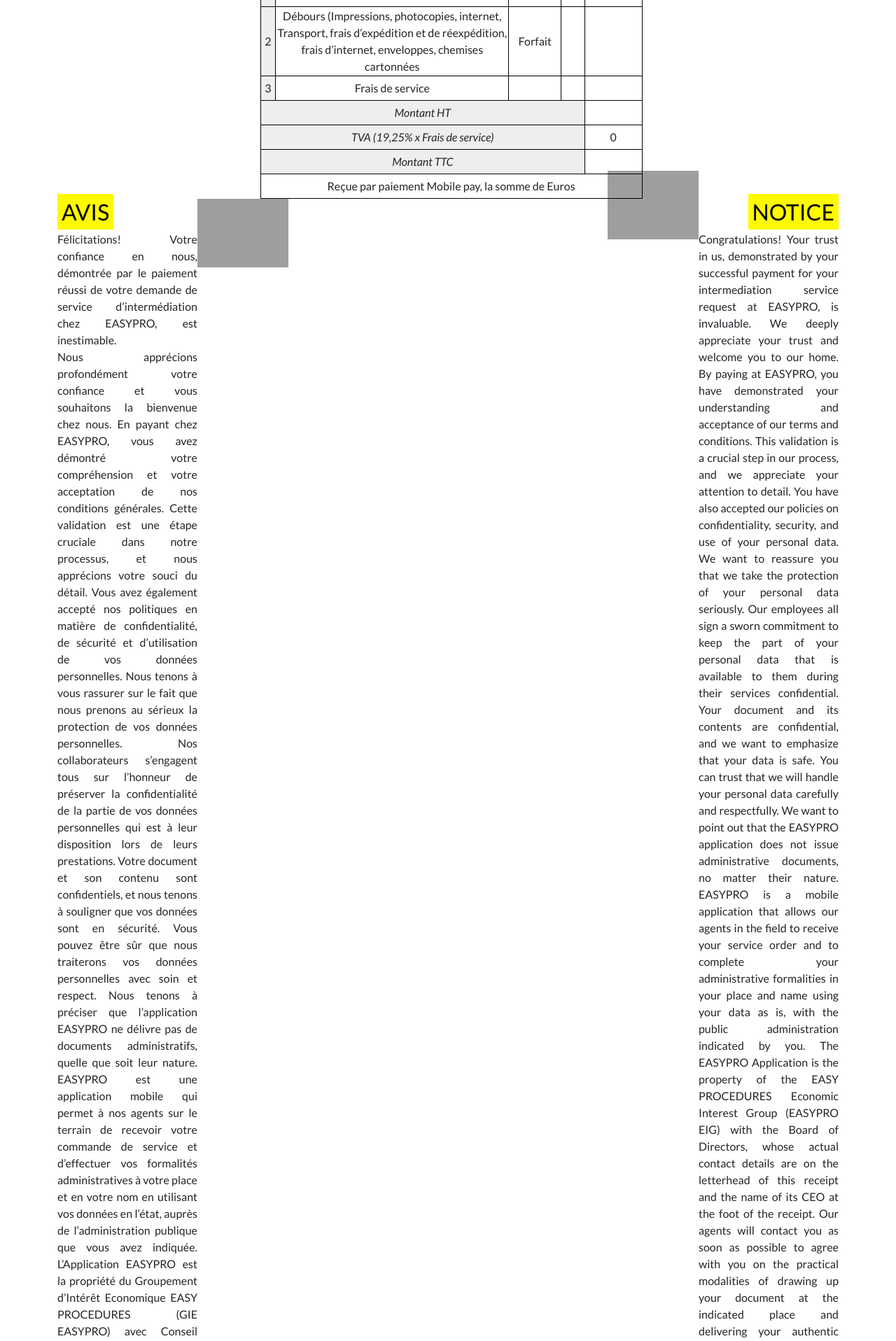
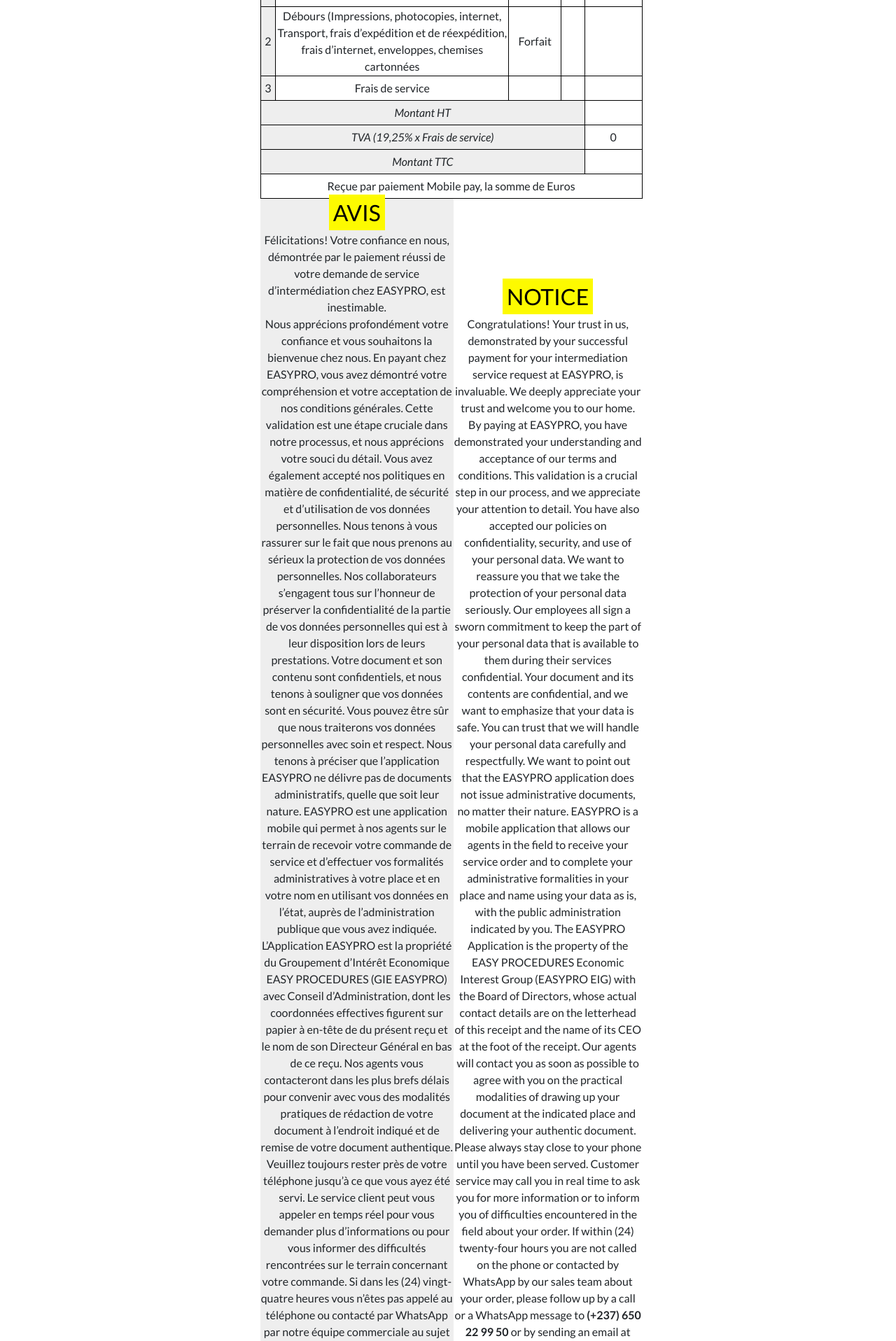
Before and after one commit to adigxs/easypro237, a Django app: template request/templates/receipt.html in a window 1280 px wide. Shown: the part 481-2397 px from the top of the page at 70% size. Run offline with Django 3.2, Linux system fonts and the light colour scheme; the template is opened without the code that fills it, so the values that code supplies are empty; some libraries are stand-ins or nearby versions; grey boxes are pictures that could not be loaded.

Commit message:
Update receipt file.

```diff
--- a/request/templates/receipt.html
+++ b/request/templates/receipt.html
@@ -38,6 +38,11 @@
                 text-align: center;
                 float: none;
             }
+<!--            @page {-->
+<!--                @frame notice-english {-->
+<!--                    left: 44pt;-->
+<!--                }-->
+<!--            }-->
         </style>
     </head>
     <body>
@@ -139,34 +144,34 @@
                             <td colspan="5" class="colspan" style="background-color: transparent">Reçue par paiement Mobile pay, la somme de <strong>{{ total_amount_in_words }}</strong> {% if currency_code == "XAF" %}Francs CFA{% else %} Euros {% endif %}</td>
                         </tr>
                     </table>
-<!--                    <table id="notices" style="border-style: none">-->
-<!--                        <tr style="border-style: none">-->
-<!--                            <td style="border-style: none">-->
-<!--                                <h3><mark style="background-color: #fdfa00">AVIS</mark></h3>-->
-<!--                                Félicitations! Votre confiance en nous, démontrée par le paiement réussi de votre demande de service d’intermédiation chez EASYPRO, est inestimable.<br> Nous apprécions profondément votre confiance et vous souhaitons la bienvenue chez nous.-->
-<!--                                En payant chez EASYPRO, vous avez démontré votre compréhension et votre acceptation de nos conditions générales. Cette validation est une étape cruciale dans notre processus, et nous apprécions votre souci du détail. Vous avez également accepté nos politiques en matière de confidentialité, de sécurité et d’utilisation de vos données personnelles. Nous tenons à vous rassurer sur le fait que nous prenons au sérieux la protection de vos données personnelles. Nos collaborateurs s’engagent tous sur l’honneur de préserver la confidentialité de la partie de vos données personnelles qui est à leur disposition lors de leurs prestations. Votre document et son contenu sont confidentiels, et nous tenons à souligner que vos données sont en sécurité. Vous pouvez être sûr que nous traiterons vos données personnelles avec soin et respect.-->
-<!--                                Nous tenons à préciser que l’application EASYPRO ne délivre pas de documents administratifs, quelle que soit leur nature. EASYPRO est une application mobile qui permet à nos agents sur le terrain de recevoir votre commande de service et d’effectuer vos formalités administratives à votre place et en votre nom en utilisant vos données en l’état, auprès de l’administration publique que vous avez indiquée. L’Application EASYPRO est la propriété du Groupement d’Intérêt Economique EASY PROCEDURES (GIE EASYPRO) avec Conseil d’Administration, dont les coordonnées effectives figurent sur papier à en-tête de du présent reçu et le nom de son Directeur Général en bas de ce reçu.-->
-<!--                                Nos agents vous contacteront dans les plus brefs délais pour convenir avec vous des modalités pratiques de rédaction de votre document à l’endroit indiqué et de remise de votre document authentique. Veuillez toujours rester près de votre téléphone jusqu’à ce que vous ayez été servi. Le service client peut vous appeler en temps réel pour vous demander plus d’informations ou pour vous informer des difficultés rencontrées sur le terrain concernant votre commande.-->
-<!--                                Si dans les (24) vingt-quatre heures vous n’êtes pas appelé au téléphone ou contacté par WhatsApp par notre équipe commerciale au sujet de votre commande, veuillez faire un suivi par un appel ou un message WhatsApp au (+237) 650 22 99 50 ou en envoyant un email à <a href="mailto:support@easyproonline.com">support@easyproonline.com</a>-->
-<!--                                Ne vous inquiétez pas, vous recevrez les réponses appropriées. Chez EASYPRO, nous privilégions le dialogue en toutes circonstances. C’est votre prière, une voie de recours en cas de problème. Contactez-nous par tout moyen laissant une trace écrite, si vous rencontrez des difficultés concernant la qualité ou la durée de notre prestation de service.-->
-<!--                                EASYPRO GIE et ses membres déclinent leurs responsabilités pour toutes demandes d’Extrait de Casier Judiciaire faites à moins de SEPT (07) jours ouvrables des dates limites des dépôts des dossiers administratifs, tant au Cameroun qu’à l’étranger.-->
-<!--                            </td>-->
-<!--                            <td style="border-style: none">-->
-<!--                                <h3><mark style="background-color: #fdfa00">NOTICE</mark></h3>-->
-<!--                                Congratulations! Your trust in us, demonstrated by your successful payment for your intermediation service request at EASYPRO, is invaluable. We deeply appreciate your trust and welcome you to our home.-->
-<!--                                By paying at EASYPRO, you have demonstrated your understanding and acceptance of our terms and conditions. This validation is a crucial step in our process, and we appreciate your attention to detail. You have also accepted our policies on confidentiality, security, and use of your personal data. We want to reassure you that we take the protection of your personal data seriously. Our employees all sign a sworn commitment to keep the part of your personal data that is available to them during their services confidential. Your document and its contents are confidential, and we want to emphasize that your data is safe. You can trust that we will handle your personal data carefully and respectfully.-->
-<!--                                We want to point out that the EASYPRO application does not issue administrative documents, no matter their nature. EASYPRO is a mobile application that allows our agents in the field to receive your service order and to complete your administrative formalities in your place and name using your data as is, with the public administration indicated by you. The EASYPRO Application is the property of the EASY PROCEDURES Economic Interest Group (EASYPRO EIG) with the Board of Directors, whose actual contact details are on the letterhead of this receipt and the name of its CEO at the foot of the receipt.-->
-<!--                                Our agents will contact you as soon as possible to agree with you on the practical modalities of drawing up your document at the indicated place and delivering your authentic document. Please always stay close to your phone until you have been served. Customer service may call you in real time to ask you for more information or to inform you of difficulties encountered in the field about your order.-->
-<!--                                If within (24) twenty-four hours you are not called on the phone or contacted by WhatsApp by our sales team about your order, please follow up by a call or a WhatsApp message to <strong>(+237) 650 22 99 50</strong> or by sending an email at <a href="mailto:support@easyproonline.com">support@easyproonline.com</a>-->
-<!--                                Do not worry; you will be provided with the proper answers. At EASYPRO, we favor dialogue in all circumstances. This is your prayer, a way of recourse in case of problems. Contact us by any means that leaves a written record if you encounter any difficulties with the quality or duration of our service delivery.-->
-<!--                                EASYPRO IEG and its members decline their responsibilities for any requests for Extract from the Criminal Record made less than SEVEN (07) working days before the deadlines for submitting administrative files, both in Cameroon and abroad-->
-<!--                            </td>-->
-<!--                        </tr>-->
-<!--                    </table>-->
+                    <table id="notices" style="border-style: none" >
+                        <tr style="border-style: none; height: 300px">
+                            <td style="border-style: none">
+                                <h3><mark style="background-color: #fdfa00">AVIS</mark></h3>
+                                Félicitations! Votre confiance en nous, démontrée par le paiement réussi de votre demande de service d’intermédiation chez EASYPRO, est inestimable.<br> Nous apprécions profondément votre confiance et vous souhaitons la bienvenue chez nous.
+                                En payant chez EASYPRO, vous avez démontré votre compréhension et votre acceptation de nos conditions générales. Cette validation est une étape cruciale dans notre processus, et nous apprécions votre souci du détail. Vous avez également accepté nos politiques en matière de confidentialité, de sécurité et d’utilisation de vos données personnelles. Nous tenons à vous rassurer sur le fait que nous prenons au sérieux la protection de vos données personnelles. Nos collaborateurs s’engagent tous sur l’honneur de préserver la confidentialité de la partie de vos données personnelles qui est à leur disposition lors de leurs prestations. Votre document et son contenu sont confidentiels, et nous tenons à souligner que vos données sont en sécurité. Vous pouvez être sûr que nous traiterons vos données personnelles avec soin et respect.
+                                Nous tenons à préciser que l’application EASYPRO ne délivre pas de documents administratifs, quelle que soit leur nature. EASYPRO est une application mobile qui permet à nos agents sur le terrain de recevoir votre commande de service et d’effectuer vos formalités administratives à votre place et en votre nom en utilisant vos données en l’état, auprès de l’administration publique que vous avez indiquée. L’Application EASYPRO est la propriété du Groupement d’Intérêt Economique EASY PROCEDURES (GIE EASYPRO) avec Conseil d’Administration, dont les coordonnées effectives figurent sur papier à en-tête de du présent reçu et le nom de son Directeur Général en bas de ce reçu.
+                                Nos agents vous contacteront dans les plus brefs délais pour convenir avec vous des modalités pratiques de rédaction de votre document à l’endroit indiqué et de remise de votre document authentique. Veuillez toujours rester près de votre téléphone jusqu’à ce que vous ayez été servi. Le service client peut vous appeler en temps réel pour vous demander plus d’informations ou pour vous informer des difficultés rencontrées sur le terrain concernant votre commande.
+                                Si dans les (24) vingt-quatre heures vous n’êtes pas appelé au téléphone ou contacté par WhatsApp par notre équipe commerciale au sujet de votre commande, veuillez faire un suivi par un appel ou un message WhatsApp au (+237) 650 22 99 50 ou en envoyant un email à <a href="mailto:support@easyproonline.com">support@easyproonline.com</a>
+                                Ne vous inquiétez pas, vous recevrez les réponses appropriées. Chez EASYPRO, nous privilégions le dialogue en toutes circonstances. C’est votre prière, une voie de recours en cas de problème. Contactez-nous par tout moyen laissant une trace écrite, si vous rencontrez des difficultés concernant la qualité ou la durée de notre prestation de service.
+                                EASYPRO GIE et ses membres déclinent leurs responsabilités pour toutes demandes d’Extrait de Casier Judiciaire faites à moins de SEPT (07) jours ouvrables des dates limites des dépôts des dossiers administratifs, tant au Cameroun qu’à l’étranger.
+                            </td>
+                            <td style="border-style: none">
+                                <h3><mark style="background-color: #fdfa00">NOTICE</mark></h3>
+                                Congratulations! Your trust in us, demonstrated by your successful payment for your intermediation service request at EASYPRO, is invaluable. We deeply appreciate your trust and welcome you to our home.
+                                By paying at EASYPRO, you have demonstrated your understanding and acceptance of our terms and conditions. This validation is a crucial step in our process, and we appreciate your attention to detail. You have also accepted our policies on confidentiality, security, and use of your personal data. We want to reassure you that we take the protection of your personal data seriously. Our employees all sign a sworn commitment to keep the part of your personal data that is available to them during their services confidential. Your document and its contents are confidential, and we want to emphasize that your data is safe. You can trust that we will handle your personal data carefully and respectfully.
+                                We want to point out that the EASYPRO application does not issue administrative documents, no matter their nature. EASYPRO is a mobile application that allows our agents in the field to receive your service order and to complete your administrative formalities in your place and name using your data as is, with the public administration indicated by you. The EASYPRO Application is the property of the EASY PROCEDURES Economic Interest Group (EASYPRO EIG) with the Board of Directors, whose actual contact details are on the letterhead of this receipt and the name of its CEO at the foot of the receipt.
+                                Our agents will contact you as soon as possible to agree with you on the practical modalities of drawing up your document at the indicated place and delivering your authentic document. Please always stay close to your phone until you have been served. Customer service may call you in real time to ask you for more information or to inform you of difficulties encountered in the field about your order.
+                                If within (24) twenty-four hours you are not called on the phone or contacted by WhatsApp by our sales team about your order, please follow up by a call or a WhatsApp message to <strong>(+237) 650 22 99 50</strong> or by sending an email at <a href="mailto:support@easyproonline.com">support@easyproonline.com</a>
+                                Do not worry; you will be provided with the proper answers. At EASYPRO, we favor dialogue in all circumstances. This is your prayer, a way of recourse in case of problems. Contact us by any means that leaves a written record if you encounter any difficulties with the quality or duration of our service delivery.
+                                EASYPRO IEG and its members decline their responsibilities for any requests for Extract from the Criminal Record made less than SEVEN (07) working days before the deadlines for submitting administrative files, both in Cameroon and abroad
+                            </td>
+                        </tr>
+                    </table>
                 </div>
             </div>
             <div style="display: inline">
-                <div style="float: left; display: inline-block; width: 200px; text-align: left" width="200">
+                <div id="notice-french">
                     <h3><mark style="background-color: #fdfa00">AVIS</mark></h3>
                     <p style="text-align: justify">Félicitations! Votre confiance en nous, démontrée par le paiement réussi de votre demande de service d’intermédiation chez EASYPRO, est inestimable.<br> Nous apprécions profondément votre confiance et vous souhaitons la bienvenue chez nous.
                     En payant chez EASYPRO, vous avez démontré votre compréhension et votre acceptation de nos conditions générales. Cette validation est une étape cruciale dans notre processus, et nous apprécions votre souci du détail. Vous avez également accepté nos politiques en matière de confidentialité, de sécurité et d’utilisation de vos données personnelles. Nous tenons à vous rassurer sur le fait que nous prenons au sérieux la protection de vos données personnelles. Nos collaborateurs s’engagent tous sur l’honneur de préserver la confidentialité de la partie de vos données personnelles qui est à leur disposition lors de leurs prestations. Votre document et son contenu sont confidentiels, et nous tenons à souligner que vos données sont en sécurité. Vous pouvez être sûr que nous traiterons vos données personnelles avec soin et respect.
@@ -176,7 +181,7 @@
                     Ne vous inquiétez pas, vous recevrez les réponses appropriées. Chez EASYPRO, nous privilégions le dialogue en toutes circonstances. C’est votre prière, une voie de recours en cas de problème. Contactez-nous par tout moyen laissant une trace écrite, si vous rencontrez des difficultés concernant la qualité ou la durée de notre prestation de service.</p>
                     EASYPRO GIE et ses membres déclinent leurs responsabilités pour toutes demandes d’Extrait de Casier Judiciaire faites à moins de SEPT (07) jours ouvrables des dates limites des dépôts des dossiers administratifs, tant au Cameroun qu’à l’étranger.
                 </div>
-                <div style="float: right; display: inline-block; width: 200px; text-align: right" width="200">
+                <div id="notice-english">
                     <h3><mark style="background-color: #fdfa00">NOTICE</mark></h3>
                     <p style="text-align: justify">Congratulations! Your trust in us, demonstrated by your successful payment for your intermediation service request at EASYPRO, is invaluable. We deeply appreciate your trust and welcome you to our home.
                     By paying at EASYPRO, you have demonstrated your understanding and acceptance of our terms and conditions. This validation is a crucial step in our process, and we appreciate your attention to detail. You have also accepted our policies on confidentiality, security, and use of your personal data. We want to reassure you that we take the protection of your personal data seriously. Our employees all sign a sworn commitment to keep the part of your personal data that is available to them during their services confidential. Your document and its contents are confidential, and we want to emphasize that your data is safe. You can trust that we will handle your personal data carefully and respectfully.
```
